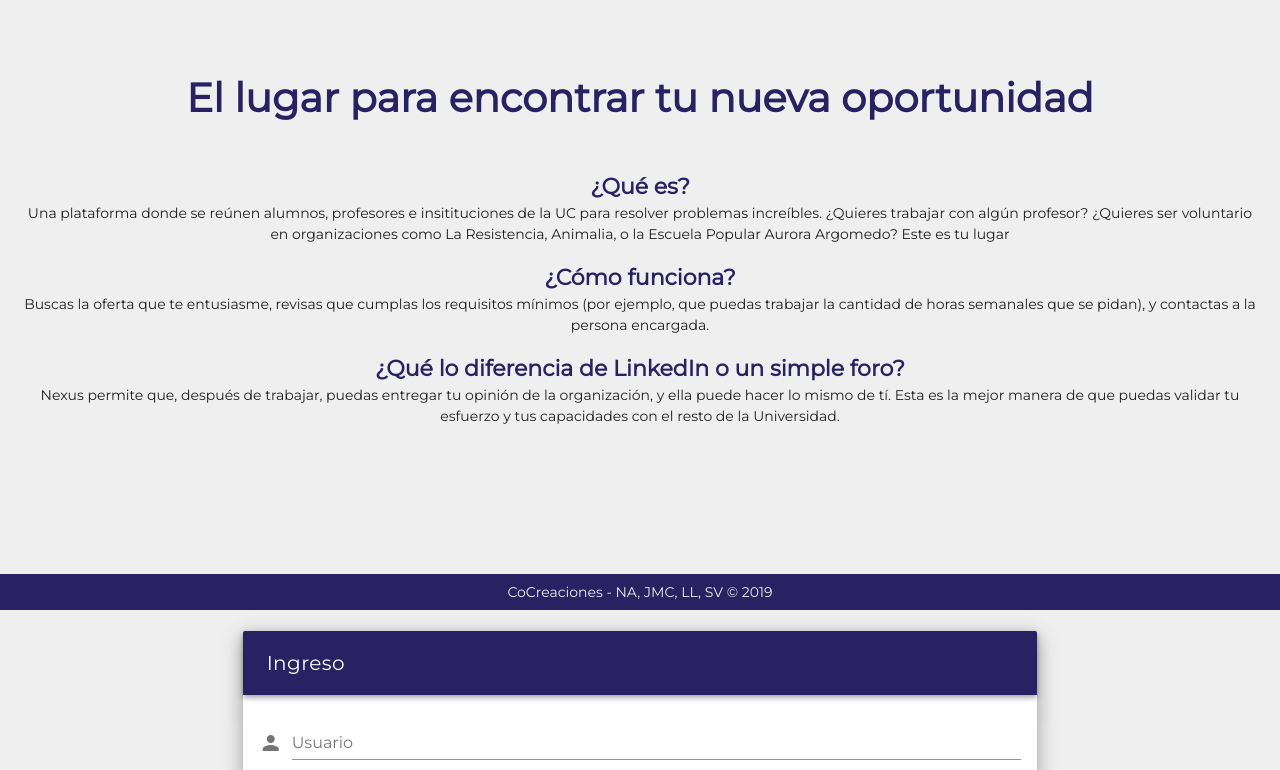
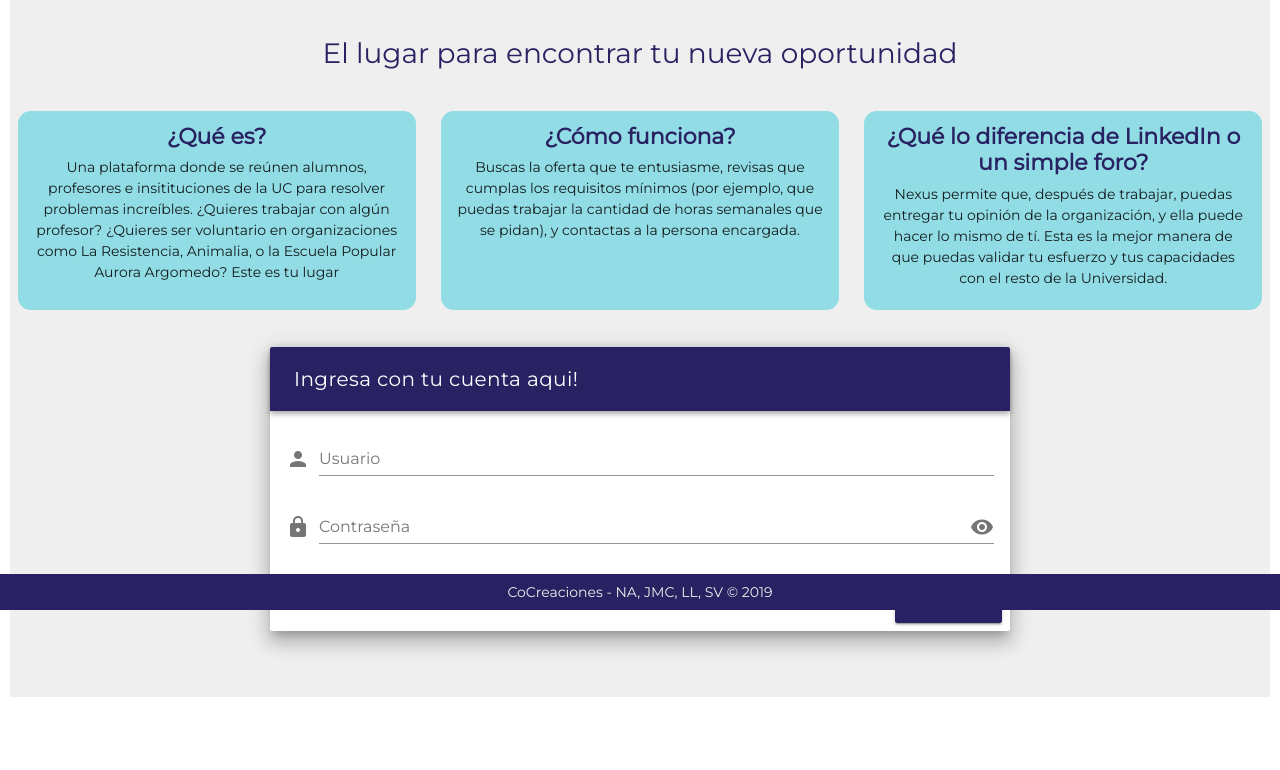
Before and after one commit to lileiva/coCreaciones, a Vue app: page / in a window 1280 px wide. Shown: the part 190-960 px from the top of the page. After the commit the page ends 897 px from the top, so only its background shows below. Built offline with nearby package versions, Linux system fonts and the light colour scheme.

Commit message:
front page fix

```diff
--- a/package.json
+++ b/package.json
@@ -10,6 +10,8 @@
     "test": "jest"
   },
   "dependencies": {
+    "bootstrap": "^4.3.1",
+    "bootstrap-vue": "^2.0.0-rc.25",
     "core-js": "^3.0.1",
     "eslint-plugin-promise": "^4.1.1",
     "firebase": "^5.8.4",
@@ -18,7 +20,7 @@
     "material-design-icons-iconfont": "^3.0.3",
     "register-service-worker": "^1.5.2",
     "roboto-fontface": "*",
-    "vue": "^2.6.6",
+    "vue": "^2.6.10",
     "vue-loader": "^15.7.0",
     "vue-router": "^3.0.1",
     "vuelidate": "^0.7.4",
--- a/src/components/Login.vue
+++ b/src/components/Login.vue
@@ -8,7 +8,8 @@
       <br>
       <h2>El lugar para encontrar tu nueva oportunidad</h2>
       <br>
-      <br>
+      <b-row>
+        <b-col class="adv-item">
           <h4 style="text-align:center;">
             <b>¿Qué es?</b>
           </h4>
@@ -18,33 +19,29 @@
             ¿Quieres ser voluntario en organizaciones como La Resistencia, Animalia, o la
             Escuela Popular Aurora Argomedo? Este es tu lugar
           </p>
-
+        </b-col>
+        <b-col class="adv-item">
           <h4 style="text-align:center;">
             <b>¿Cómo funciona?</b>
           </h4>
-
           <p style="text-align:center;">
             Buscas la oferta que te entusiasme, revisas que cumplas los requisitos mínimos
             (por ejemplo, que puedas trabajar la cantidad de horas semanales que se pidan),
             y contactas a la persona encargada.
           </p>
-
+        </b-col>
+        <b-col class="adv-item">
           <h4 style="text-align:center;">
             <b>¿Qué lo diferencia de LinkedIn o un simple foro?</b>
           </h4>
-
           <p style="text-align:center;margin-bottom:-100px;">
             Nexus permite que, después de trabajar, puedas entregar tu opinión de la
             organización, y ella puede hacer lo mismo de tí. Esta es la mejor manera de que
             puedas validar tu esfuerzo y tus capacidades con el resto de la Universidad.
           </p>
-
-      <br>
-
-      <v-container
-        fluid
-        fill-height
-      >
+        </b-col>
+      </b-row>
+      <v-container>
         <v-layout
           align-center
           justify-center
@@ -55,7 +52,7 @@
                 dark
                 color="#282262"
               >
-                <v-toolbar-title>Ingreso</v-toolbar-title>
+                <v-toolbar-title>Ingresa con tu cuenta aqui!</v-toolbar-title>
                 <v-spacer />
               </v-toolbar>
               <v-card-text>
@@ -151,7 +148,12 @@ h4 b {
   width: 100%;
   margin-top: 15px;
 }
-
+.adv-item{
+  border-radius: 1vw;
+  margin: 1vw;
+  padding: 1vw;
+  background-color:#92DCE5;
+}
 .v-btn__content {
   color: #efefef !important;
 }
--- a/src/main.js
+++ b/src/main.js
@@ -1,4 +1,5 @@
 import Vue from 'vue'
+import BootstrapVue from 'bootstrap-vue'
 import Vuetify from 'vuetify'
 import es from 'vuetify/es5/locale/es'
 import App from './App.vue'
@@ -7,7 +8,10 @@ import store from './store'
 import './registerServiceWorker'
 import 'vuetify/dist/vuetify.min.css'
 import 'material-design-icons-iconfont/dist/material-design-icons.css'
+import 'bootstrap/dist/css/bootstrap.css'
+import 'bootstrap-vue/dist/bootstrap-vue.css'
 
+Vue.use(BootstrapVue)
 
 Vue.use(Vuetify, {
   lang: {
```
Also changed, not shown: 1 other file (tests, documents, lock files or other folders). Lines whose indentation alone changed are shown as unchanged.
